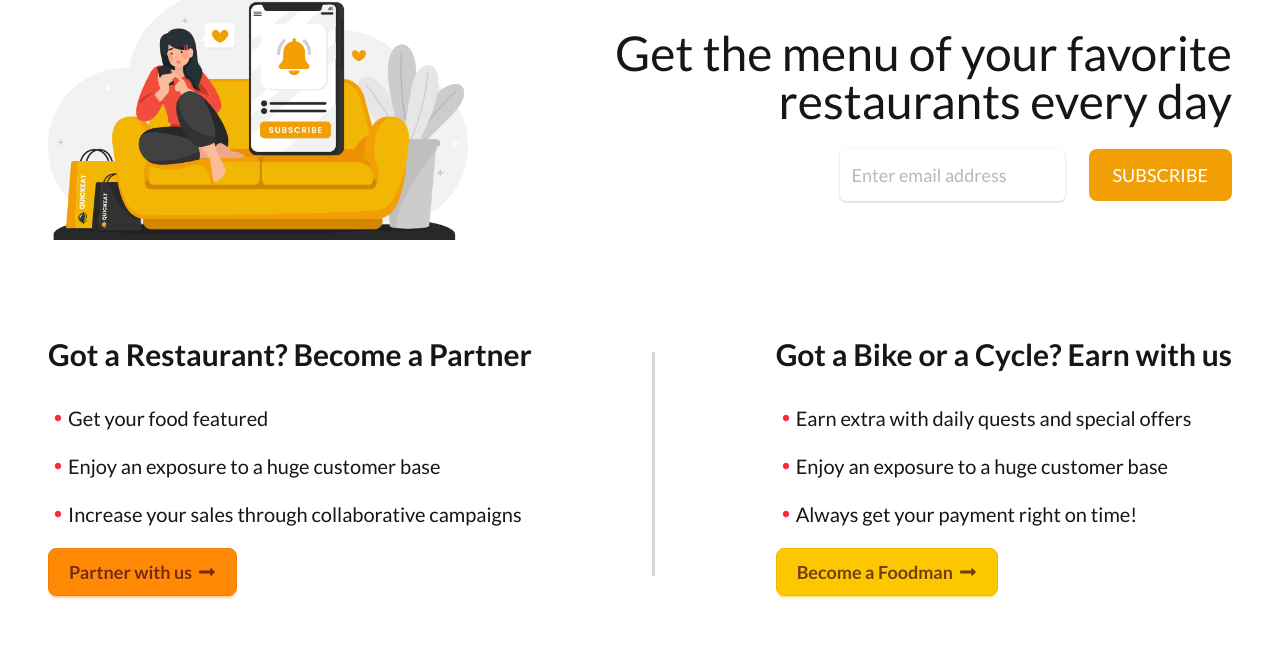
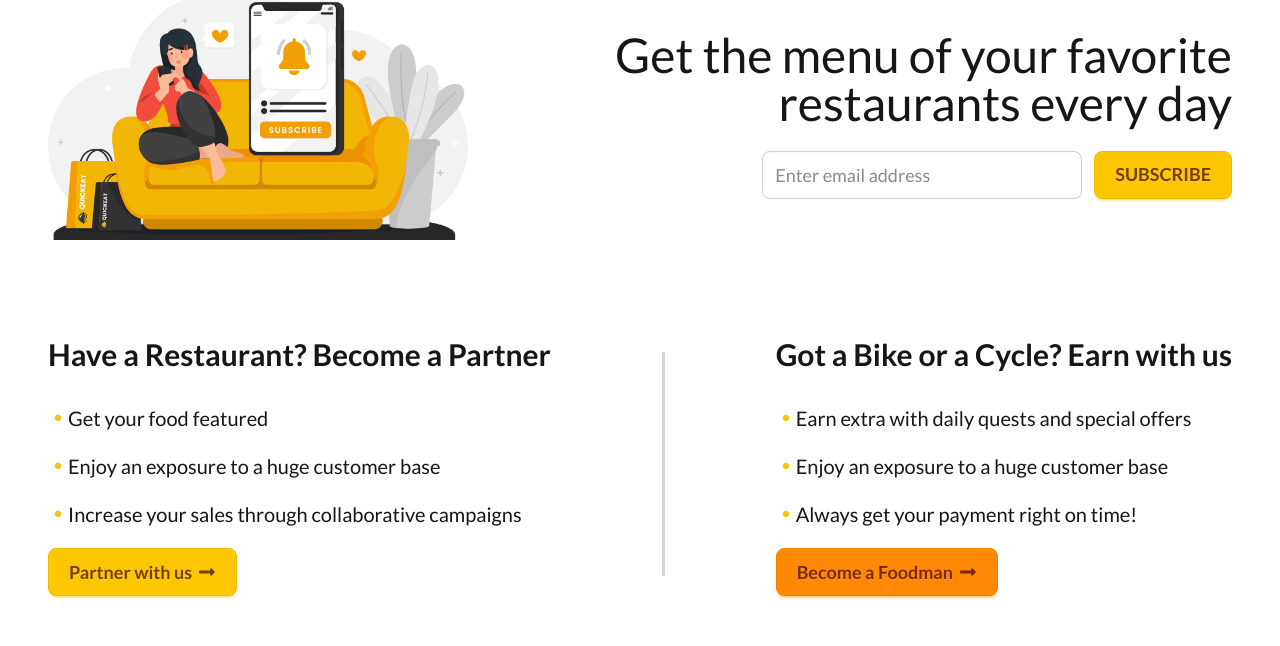
Before and after one commit to pxgacademy/Food-Swift-Quantum-Devs, a React (Vite) app: page / in a window 1280 px wide. Shown: the part 4048-4694 px from the top of the page. Built offline with nearby package versions, Linux system fonts and the light colour scheme; no server answers.

Commit message:
Updated PartnerBiker section

```diff
--- a/src/components/buttons/Btn_becomeFoodman.jsx
+++ b/src/components/buttons/Btn_becomeFoodman.jsx
@@ -5,11 +5,9 @@ import { Link } from "react-router-dom";
 const Btn_becomeFoodman = () => {
   return (
     <Link>
-      <button className="btn btn-lg btn-primary">
-        Become a Foodman
-        <span>
-          <FaLongArrowAltRight />
-        </span>
+      <button className="btn btn-lg btn-secondary">
+        <span>Become a Foodman</span>
+        <FaLongArrowAltRight />
       </button>
     </Link>
   );
--- a/src/components/buttons/Btn_partnerWithUs.jsx
+++ b/src/components/buttons/Btn_partnerWithUs.jsx
@@ -4,12 +4,10 @@ import { Link } from "react-router-dom";
 
 const Btn_partnerWithUs = () => {
   return (
-    <Link to='restaurant-form' >
-      <button className="btn btn-lg btn-secondary">
-        Partner with us
-        <span>
-          <FaLongArrowAltRight />
-        </span>
+    <Link to="restaurant-form">
+      <button className="btn btn-lg btn-primary">
+        <span>Partner with us</span>
+        <FaLongArrowAltRight />
       </button>
     </Link>
   );
--- a/src/pages/main-layout-pages/home/partnerBiker/PartnerBiker.jsx
+++ b/src/pages/main-layout-pages/home/partnerBiker/PartnerBiker.jsx
@@ -9,22 +9,22 @@ const PartnerBiker = () => {
     <SectionContainer className="md:flex justify-between gap-5">
       <div className="space-y-5">
         <h3 className="text-2xl lg:text-3xl  font-bold mb-8">
-          Got a Restaurant? Become a Partner
+          Have a Restaurant? Become a Partner
         </h3>
         <p className="text-lg md:text-xl flex items-center">
-          <span className="text-red-500 border-none">
+          <span className="text-primary border-none">
             <RxDotFilled />
           </span>
           Get your food featured
         </p>
         <p className="text-lg md:text-xl flex items-center">
-          <span className="text-red-500 border-none ">
+          <span className="text-primary border-none ">
             <RxDotFilled />
           </span>
           Enjoy an exposure to a huge customer base
         </p>
         <p className="text-lg md:text-xl flex items-center">
-          <span className="text-red-500 border-none">
+          <span className="text-primary border-none">
             <RxDotFilled />
           </span>
           Increase your sales through collaborative campaigns
@@ -41,19 +41,19 @@ const PartnerBiker = () => {
           Got a Bike or a Cycle? Earn with us
         </h3>
         <p className="text-lg md:text-xl flex items-center">
-          <span className="text-red-500 border-none">
+          <span className="text-primary border-none">
             <RxDotFilled />
           </span>
           Earn extra with daily quests and special offers
         </p>
         <p className="text-lg md:text-xl flex items-center">
-          <span className="text-red-500 border-none">
+          <span className="text-primary border-none">
             <RxDotFilled />
           </span>
           Enjoy an exposure to a huge customer base
         </p>
         <p className="text-lg md:text-xl flex items-center">
-          <span className="text-red-500 border-none">
+          <span className="text-primary border-none">
             <RxDotFilled />
           </span>
           Always get your payment right on time!
--- a/src/pages/main-layout-pages/home/subscribe/Subscribe.jsx
+++ b/src/pages/main-layout-pages/home/subscribe/Subscribe.jsx
@@ -16,9 +16,9 @@ const Subscribe = () => {
             <input
               type="text"
               placeholder="Enter email address"
-              className="text-lg text-slate-500 shadow-sm shadow-slate-300 rounded-md px-3 py-3 mr-6"
+              className="input input-lg"
             />
-            <button className="text-lg px-6 py-3 bg-[#F29F05] text-white rounded-lg md:mt-0 mt-3">
+            <button type="button" className="btn btn-lg btn-primary ml-3">
               SUBSCRIBE
             </button>
           </form>
```
